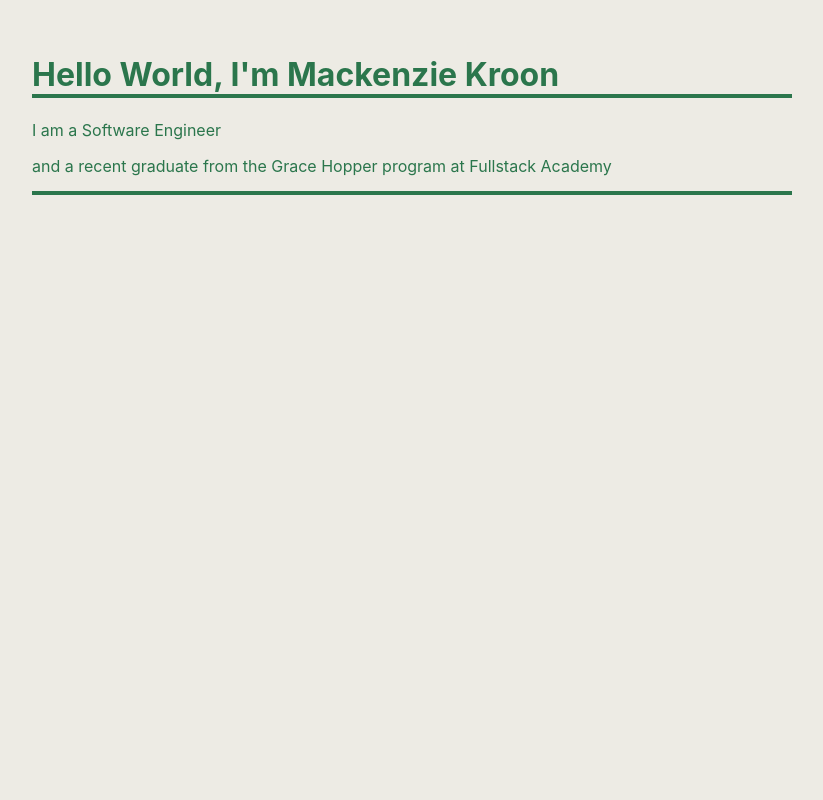
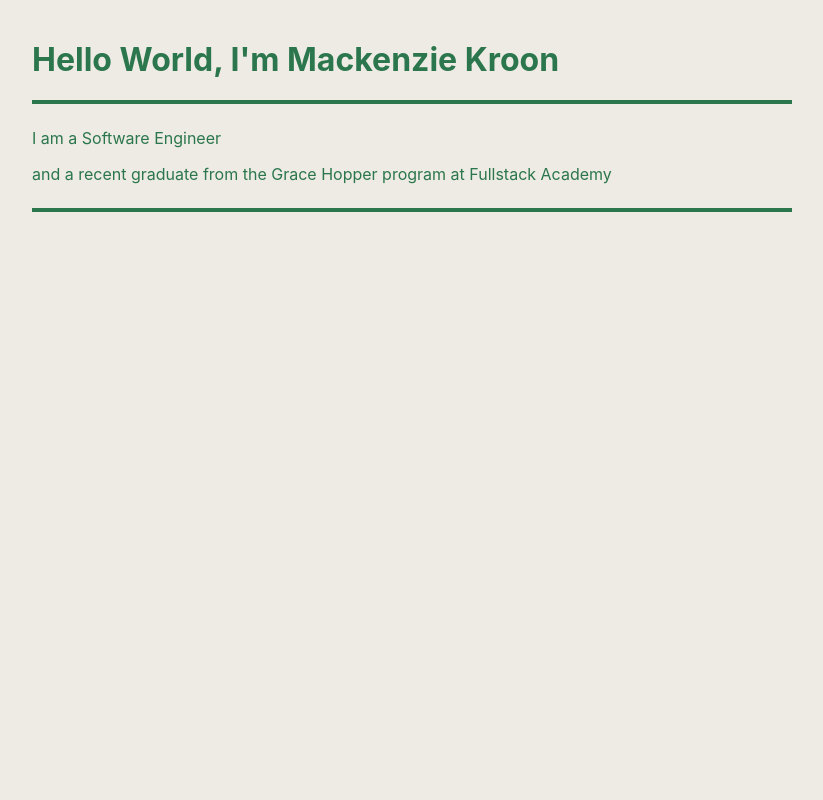
Before and after one commit to mackenziekroon/portfolio-new, a React (Create React App) app: page / in a window 1280 px wide. Shown: the top 800 px of the page, without its empty margins (8-831 px from the left). Built offline with nearby package versions, Linux system fonts and the light colour scheme.

Commit message:
css: fixed line border

```diff
--- a/src/App.css
+++ b/src/App.css
@@ -13,14 +13,11 @@ body {
   margin-top: 5%;
 }
 
-.hello {
-  padding-top: 2%;
+.line-border {
+  padding-bottom: 1%;
+  padding-top: 1%;
   border-bottom: solid 4px #2b764c;
-}
-
-.bottom-border {
-  padding-bottom: 2%;
-  border-bottom: solid 4px #2b764c;
+  border-top: solid 4px #2b764c;
 }
 
 .bio-container {
--- a/src/App.js
+++ b/src/App.js
@@ -6,11 +6,13 @@ function App() {
       <div className="heading-container">
         <div className="heading">
           <h1 className="hello">Hello World, I'm Mackenzie Kroon</h1>
-          <p>I am a Software Engineer</p>
-          <p className="bottom-border">
-            and a recent graduate from the Grace Hopper program at Fullstack
-            Academy
-          </p>
+          <div className="line-border">
+            <p>I am a Software Engineer</p>
+            <p className="bottom-border">
+              and a recent graduate from the Grace Hopper program at Fullstack
+              Academy
+            </p>
+          </div>
         </div>
       </div>
       <div className="bio-container">
```
